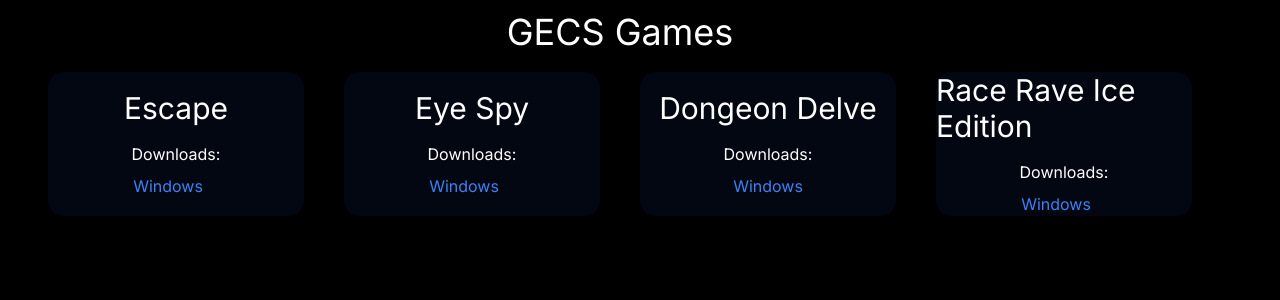
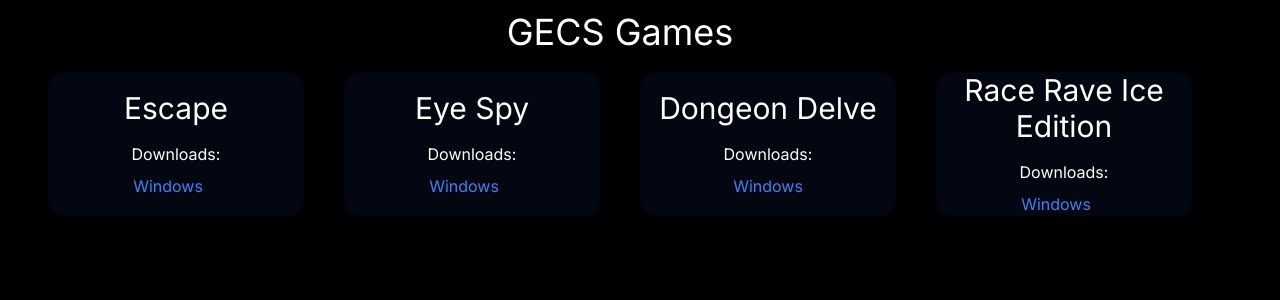
Before and after one commit to Evan-2007/game-download, a Next.js app: page / in a window 1280 px wide. Shown: the top 300 px of the page. Built offline with nearby package versions, Linux system fonts and the light colour scheme.

Commit message:
fixed text wraping

```diff
--- a/src/app/page.tsx
+++ b/src/app/page.tsx
@@ -46,7 +46,7 @@ export default function page() {
 function GameCard({ game }: { game: Games }) {
   return (
     <div className="flex flex-col items-center justify-center bg-gray-950 w-64 mt-5 h-36 rounded-2xl mr-10">
-      <h1 className="text-3xl">{game.name}</h1>
+      <h1 className="text-3xl text-wrap text-center">{game.name}</h1>
       <h1 className="text-1xl mt-4">Downloads:</h1>
       <div className="flex flex-row items-center justify-between mt-2">
         {game.links.map((link, index) => (
```
